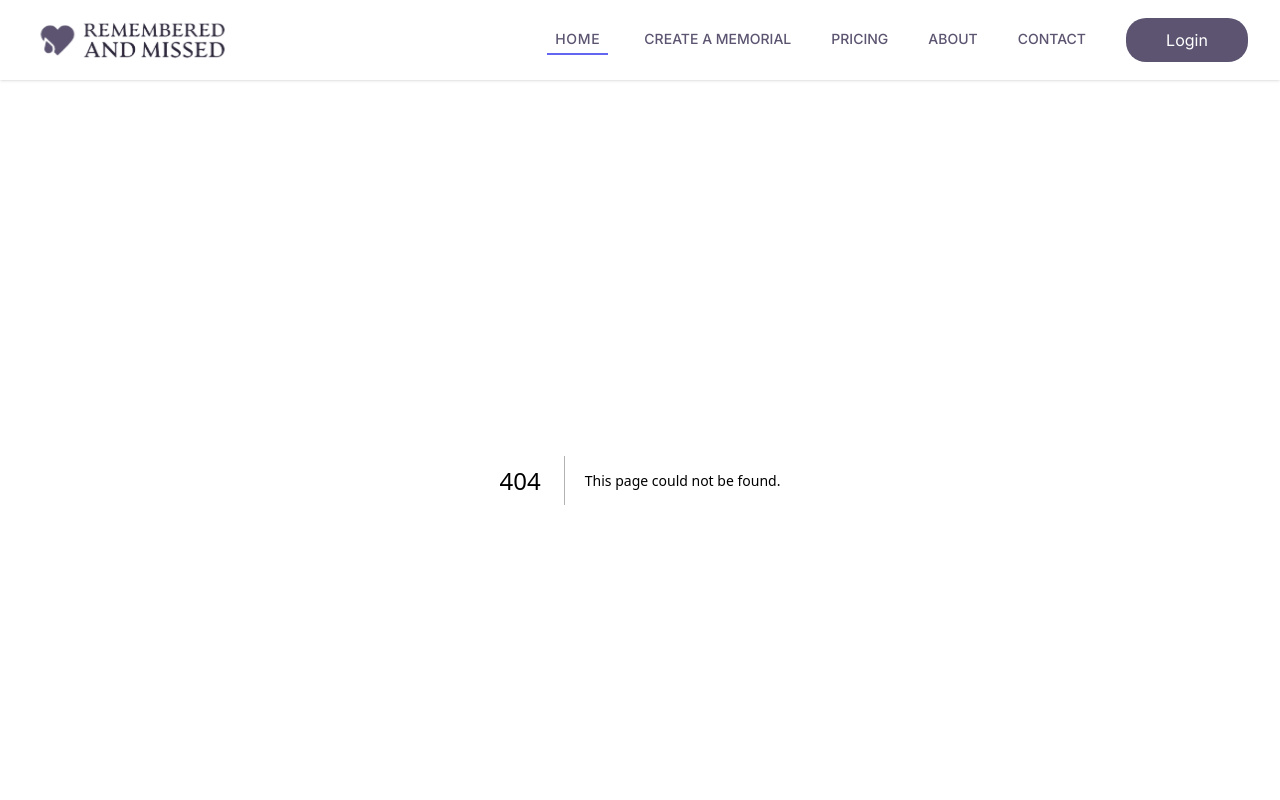
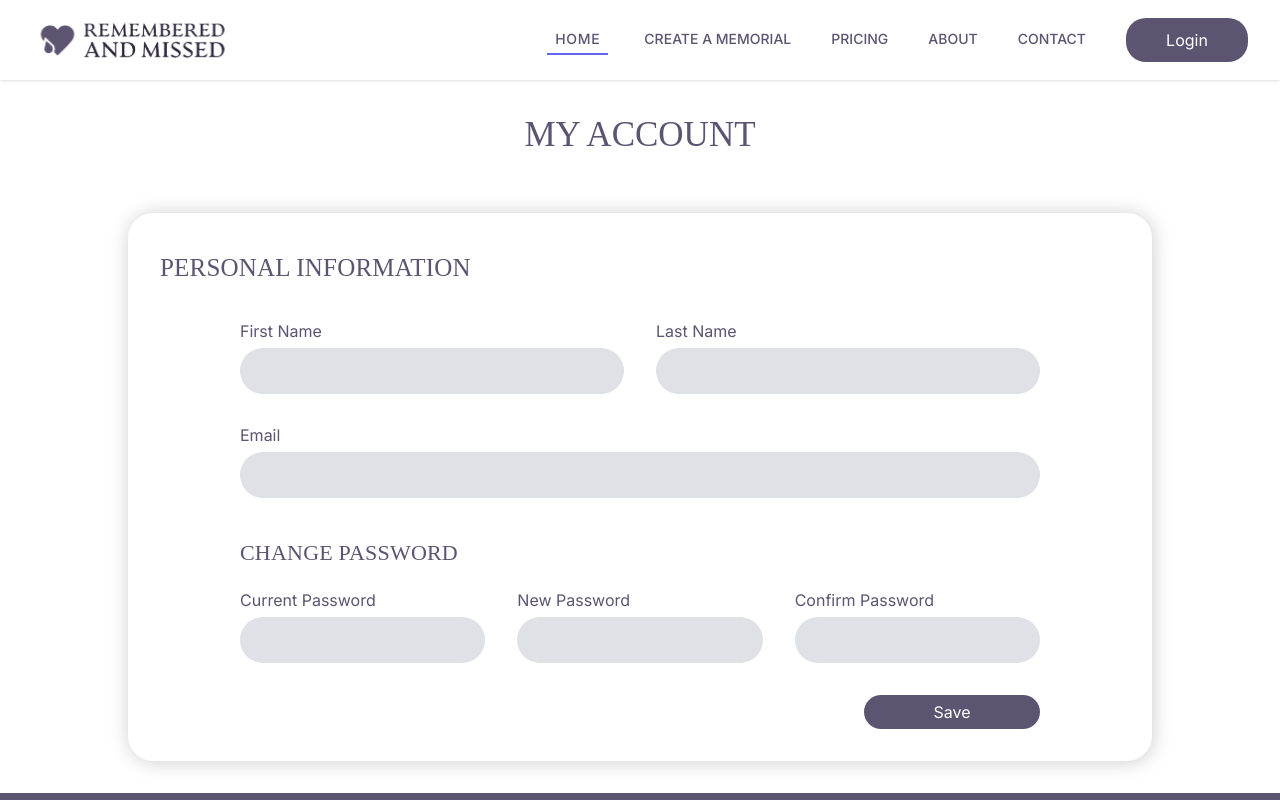
Before and after one commit to Arsanyos/remembered-and-missed, a Next.js app: page /account in a window 1280 px wide. Before the commit this address had no page. Shown: the top 800 px of the page. Built offline with nearby package versions, Linux system fonts and the light colour scheme.

Commit message:
add accounts page

```diff
--- /dev/null
+++ b/app/account/page.jsx
@@ -0,0 +1,136 @@
+"use client";
+
+import { Formik } from "formik";
+
+const AccountPage = () => {
+  const initialValues = {
+    firstName: "",
+    lastName: "",
+    email: "",
+    currentPassword: "",
+    newPassword: "",
+    confirmPassword: "",
+  };
+  const initialErrors = {
+    firstName: null,
+    lastName: null,
+    email: null,
+    currentPassword: null,
+    newPassword: null,
+    confirmPassword: null,
+  };
+  const formInputFields = [
+    {
+      label: "First Name",
+      id: "firstName",
+      type: "text",
+    },
+    {
+      label: "Last Name",
+      id: "lastName",
+      type: "text",
+    },
+    {
+      label: "Email",
+      id: "email",
+      type: "email",
+    },
+  ];
+  const secondHaldInputFields = [
+    {
+      label: "Current Password",
+      id: "currentPassword",
+      type: "password",
+    },
+    {
+      label: "New Password",
+      id: "newPassword",
+      type: "password",
+    },
+    {
+      label: "Confirm Password",
+      id: "confirmPassword",
+      type: "password",
+    },
+  ];
+  const handleSubmit = () => {
+    console.log("Values");
+  };
+  return (
+    <div className="w-[100%] h-auto flex flex-col justify-center gap-6">
+      <p className="font-[Lora] font-normal my-8 text-[35px] text-[#5C5470] leading-[45px] text-center">
+        MY ACCOUNT
+      </p>
+      <div className="w-[80%] h-[70%] shadow-customFigma rounded-[25px] mx-auto py-8 px-8">
+        <p className="text-left text-[25px] text-[#5C5470] font-[Lora] leading-[45px] tracking-[0.2px]">
+          PERSONAL INFORMATION
+        </p>
+        <Formik
+          initialTouched={initialValues}
+          initialErrors={initialErrors}
+          onSubmit={handleSubmit}
+        >
+          {({ touched, errors, values, handleBlur, handleChange }) => (
+            <form>
+              <div className="flex flex-wrap gap-8 px-20 pt-8">
+                {formInputFields.map((item, index) => {
+                  return (
+                    <div className="min-w-[300px] grow" key={index}>
+                      <label
+                        htmlFor={item.id}
+                        className="block text-[#5C5470] text-[16px] font-normal leading-[18px]"
+                      >
+                        {item.label}
+                      </label>
+                      <div className="relative mt-2 rounded-md w-auto">
+                        <input
+                          type={item.type}
+                          name={item.id}
+                          id={item.id}
+                          className="p-[0px 0px 0px 20.0463px] w-full h-[46px] bg-[#DEE2E6] rounded-[25px]"
+                        />
+                      </div>
+                    </div>
+                  );
+                })}
+              </div>
+              <div className="px-20 pt-8 flex flex-col gap-4">
+                <p className="text-left text-[22px] text-[#5C5470] font-[Lora] leading-[45px] tracking-[0.2px]">
+                  CHANGE PASSWORD
+                </p>
+                <div className="flex gap-8">
+                  {secondHaldInputFields.map((item, index) => {
+                    return (
+                      <div className="w-[300px] grow" key={index}>
+                        <label
+                          htmlFor={item.id}
+                          className="block text-[#5C5470] text-[16px] font-normal leading-[18px]"
+                        >
+                          {item.label}
+                        </label>
+                        <div className="relative mt-2 rounded-md w-auto">
+                          <input
+                            type={item.type}
+                            name={item.id}
+                            id={item.id}
+                            className="p-[0px 0px 0px 20.0463px] w-full h-[46px] bg-[#DEE2E6] rounded-[25px]"
+                          />
+                        </div>
+                      </div>
+                    );
+                  })}
+                </div>
+              </div>
+              <div className="flex justify-end mt-8 px-20">
+                <button className="text-white w-[176px] p-[5px] rounded-[25px] bg-[#5C5470] rounded-[25px]">
+                  Save
+                </button>
+              </div>
+            </form>
+          )}
+        </Formik>
+      </div>
+    </div>
+  );
+};
+export default AccountPage;
--- a/package.json
+++ b/package.json
@@ -14,6 +14,7 @@
     "autoprefixer": "10.4.14",
     "eslint": "8.42.0",
     "eslint-config-next": "13.4.5",
+    "formik": "^2.4.2",
     "next": "13.4.5",
     "postcss": "8.4.24",
     "react": "18.2.0",
```
Also changed, not shown: 1 other file (tests, documents, lock files or other folders).
